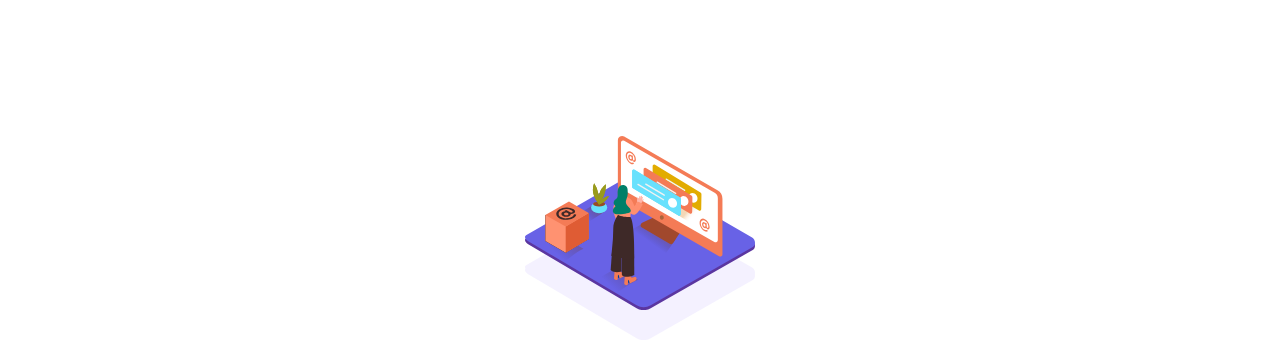
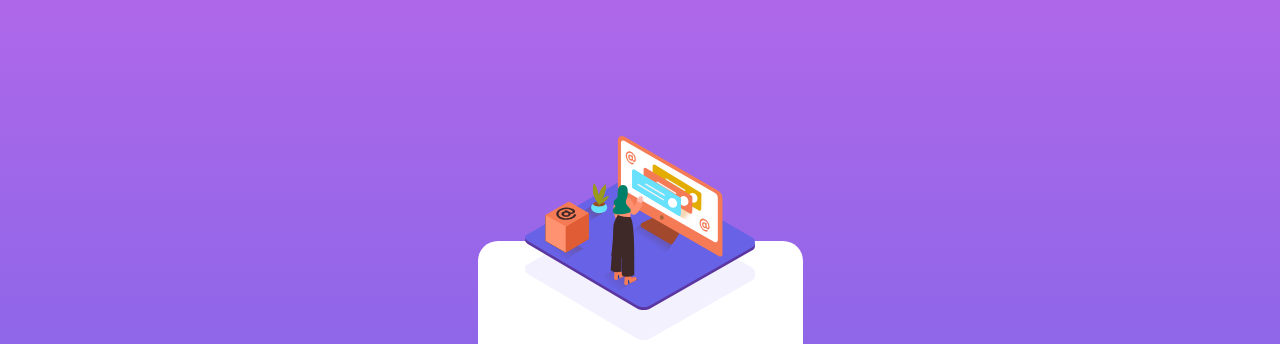
Before and after one commit to martinw0/faq_challenge, a plain HTML site: page index.html in a window 1280 px wide. Shown: the top 344 px of the page. Drawn offline with Linux system fonts and the light colour scheme.

Commit message:
with fixed

```diff
--- a/style.scss
+++ b/style.scss
@@ -33,7 +33,7 @@ body {
     display: flex;
     flex-direction: column;
     justify-content: center;
-    background: contain no-repeat linear-gradient($soft-violet, $soft-blue);
+    background: fixed no-repeat linear-gradient($soft-violet, $soft-blue);
     font-family: 'Kumbh Sans';
 }
 main {
```
Also changed, not shown: style.css.
